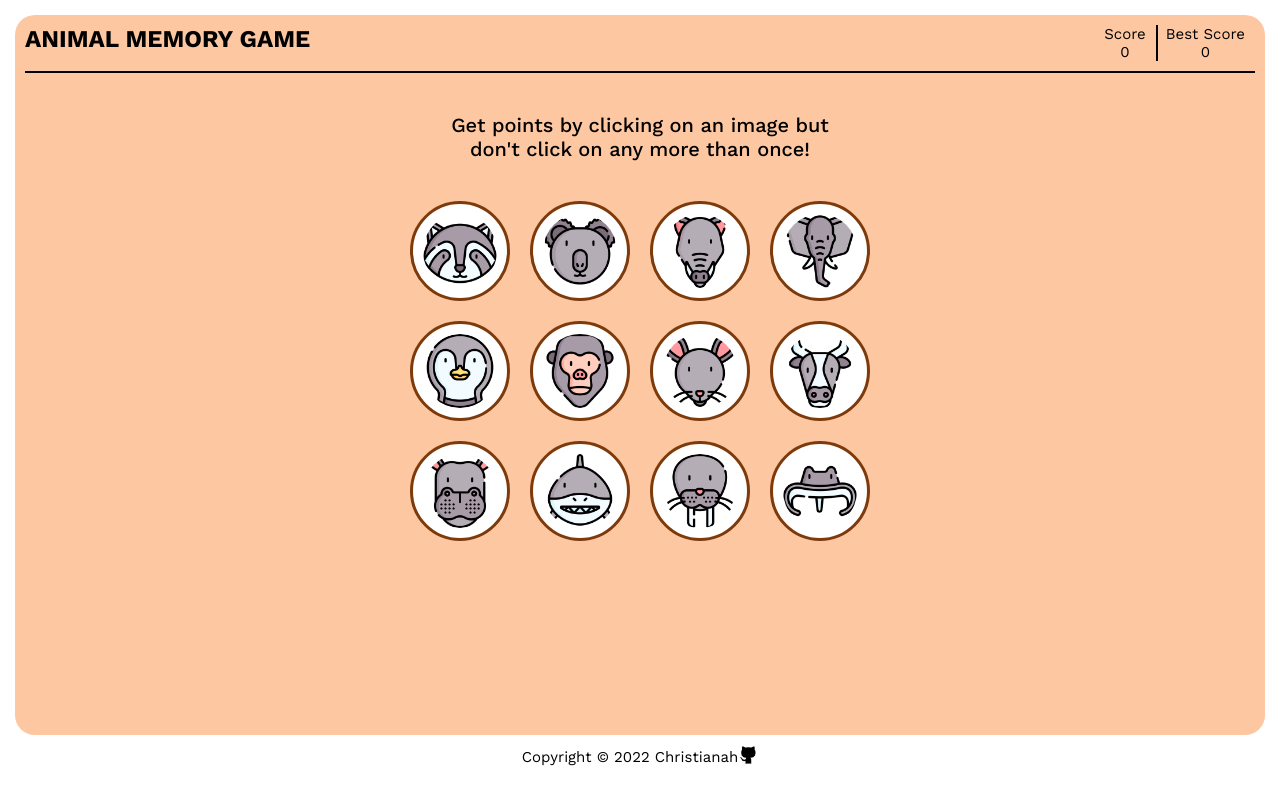
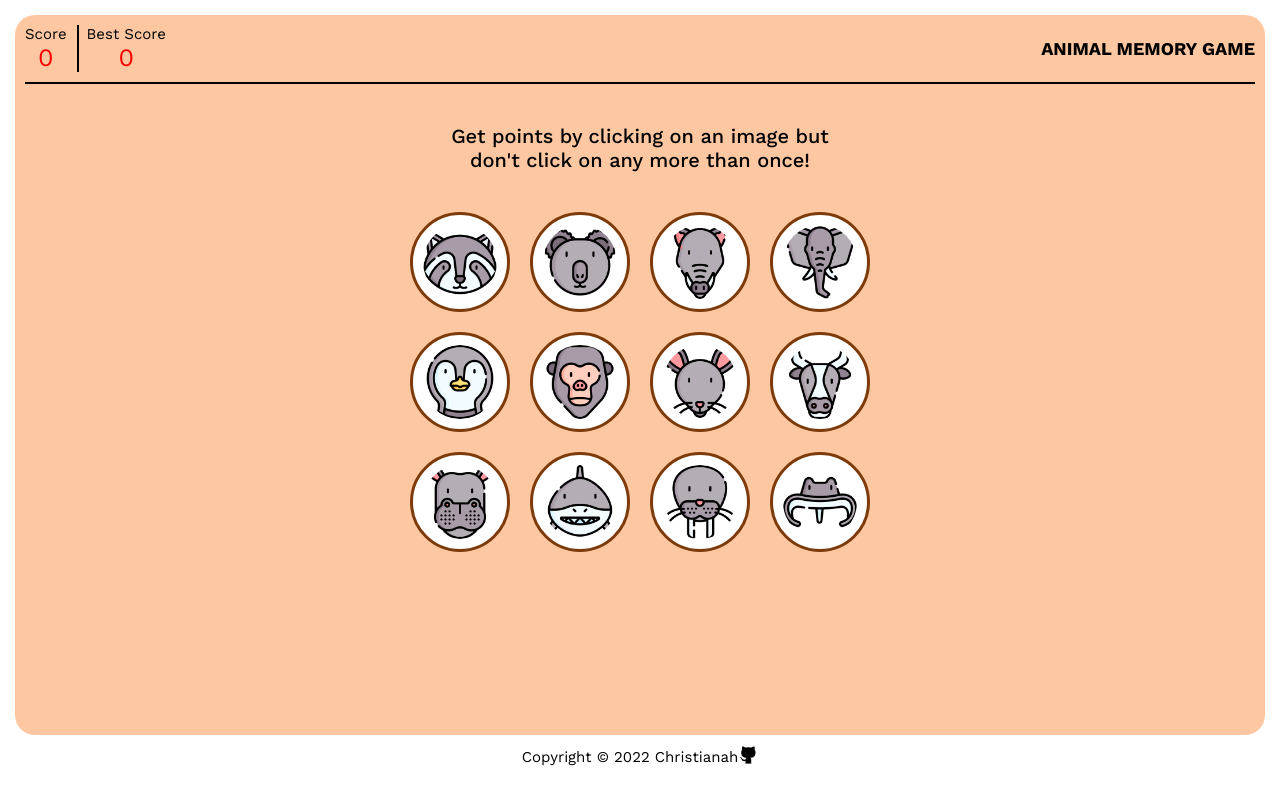
Before and after one commit to Chris1-web/memory-card, a React (Create React App) app: page / in a window 1280 px wide. Built offline with nearby package versions, Linux system fonts and the light colour scheme.

Commit message:
change navigation

```diff
--- a/src/App.css
+++ b/src/App.css
@@ -27,6 +27,7 @@ body {
 .navigation {
   display: flex;
   justify-content: space-between;
+  align-items: center;
   font-size: 1.2rem;
   border-bottom: 0.2rem solid black;
   padding-bottom: 1rem;
@@ -44,6 +45,11 @@ body {
   flex-direction: column;
   align-items: center;
   padding-right: 1rem;
+}
+
+.navigation li p {
+  font-size: 2.5rem;
+  color: red;
 }
 
 .navigation li:first-child {
--- a/src/components/Navigation.js
+++ b/src/components/Navigation.js
@@ -3,8 +3,8 @@ import Scoreboard from "./Scoreboard";
 function Navigation(props) {
   return (
     <div className="navigation">
-      <h1>ANIMAL MEMORY GAME</h1>
       <Scoreboard score={props.score} bestScore={props.bestScore} />
+      <h2>ANIMAL MEMORY GAME</h2>
     </div>
   );
 }
```
